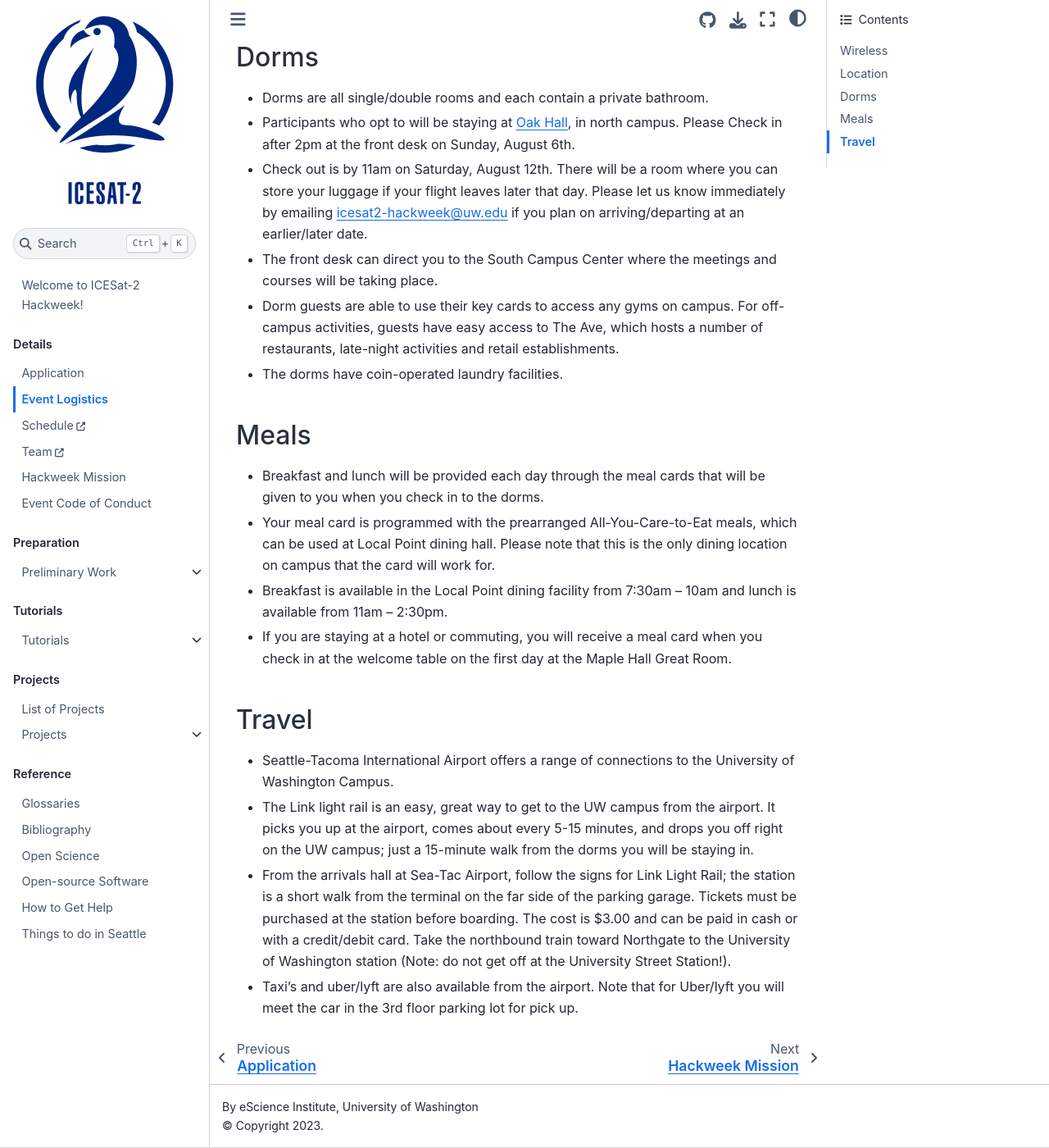
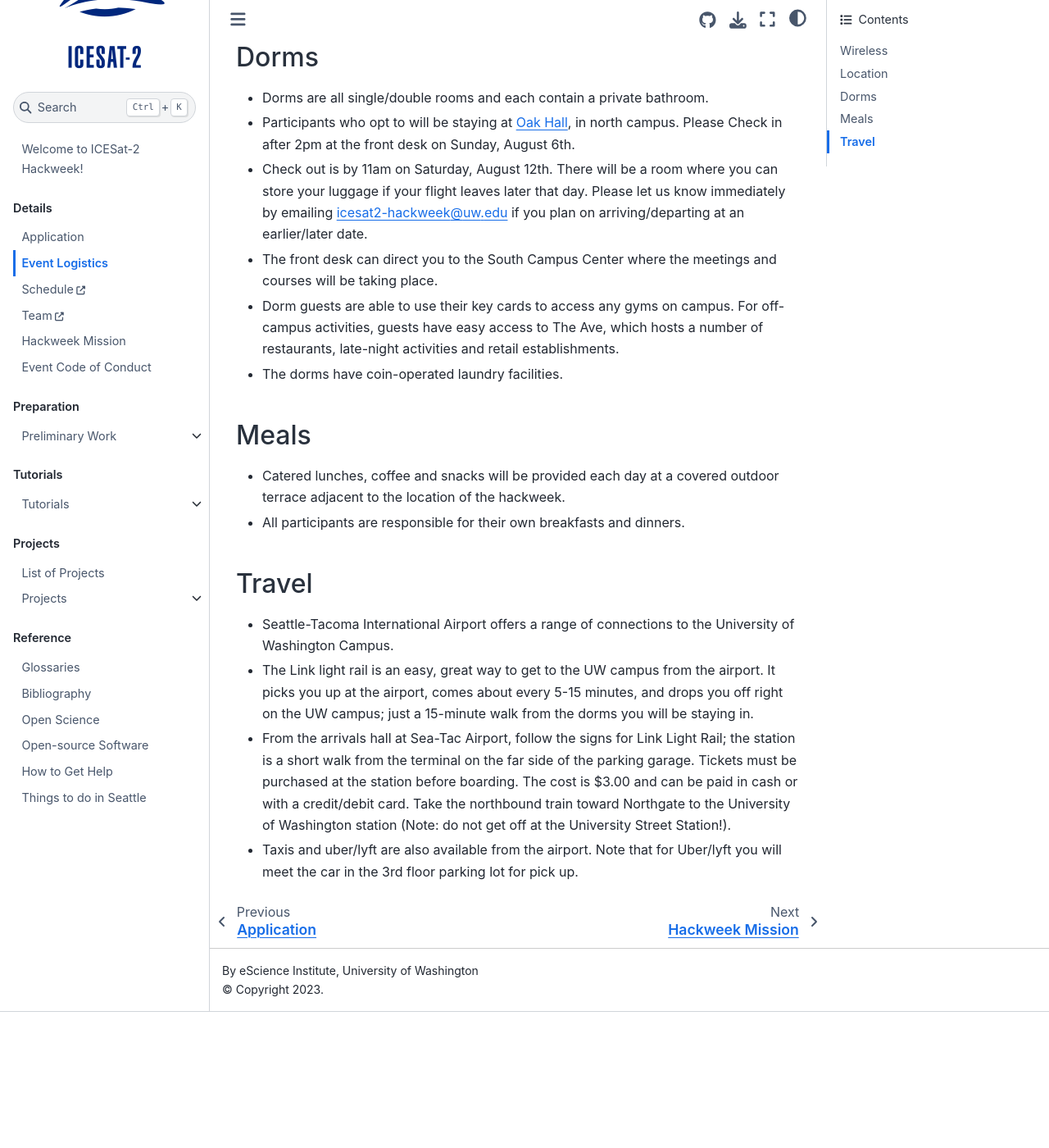
Before and after one commit to ICESAT-2HackWeek/ICESat-2-Hackweek-2023, a Jupyter Book: the page built from book/logistics.md, in a window 1280 px wide and 1400 px high, scrolled down 615 px. Shown: the whole window at 82% size. Built offline with Jupyter Book 1.0.4 settings and Sphinx 7.4.7 and the Sphinx Book theme 1.1.4, drawn with Linux system fonts in a browser that asks for light colours; after the commit the page ends 1849 px from its top, so only the background shows below that.

Commit message:
Update logistics.md

```diff
--- a/book/logistics.md
+++ b/book/logistics.md
@@ -34,15 +34,8 @@
 
 ## Meals
 
-* Breakfast and lunch will be provided each day through the meal cards that will
-  be given to you when you check in to the dorms.
-* Your meal card is programmed with the prearranged All-You-Care-to-Eat meals,
-  which can be used at Local Point dining hall. Please note that this is the
-  only dining location on campus that the card will work for.
-* Breakfast is available in the Local Point dining facility from 7:30am – 10am
-  and lunch is available from 11am – 2:30pm.
-* If you are staying at a hotel or commuting, you will receive a meal card when
-  you check in at the welcome table on the first day at the Maple Hall Great Room.
+* Catered lunches, coffee and snacks will be provided each day at a covered outdoor terrace adjacent to the location of the hackweek.
+* All participants are responsible for their own breakfasts and dinners.
 
 ## Travel
 
@@ -58,5 +51,5 @@
   The cost is $3.00 and can be paid in cash or with a credit/debit card. Take
   the northbound train toward Northgate to the University of Washington station
   (Note: do not get off at the University Street Station!).
-* Taxi’s and uber/lyft are also available from the airport. Note that for
+* Taxis and uber/lyft are also available from the airport. Note that for
   Uber/lyft you will meet the car in the 3rd floor parking lot for pick up.
```
